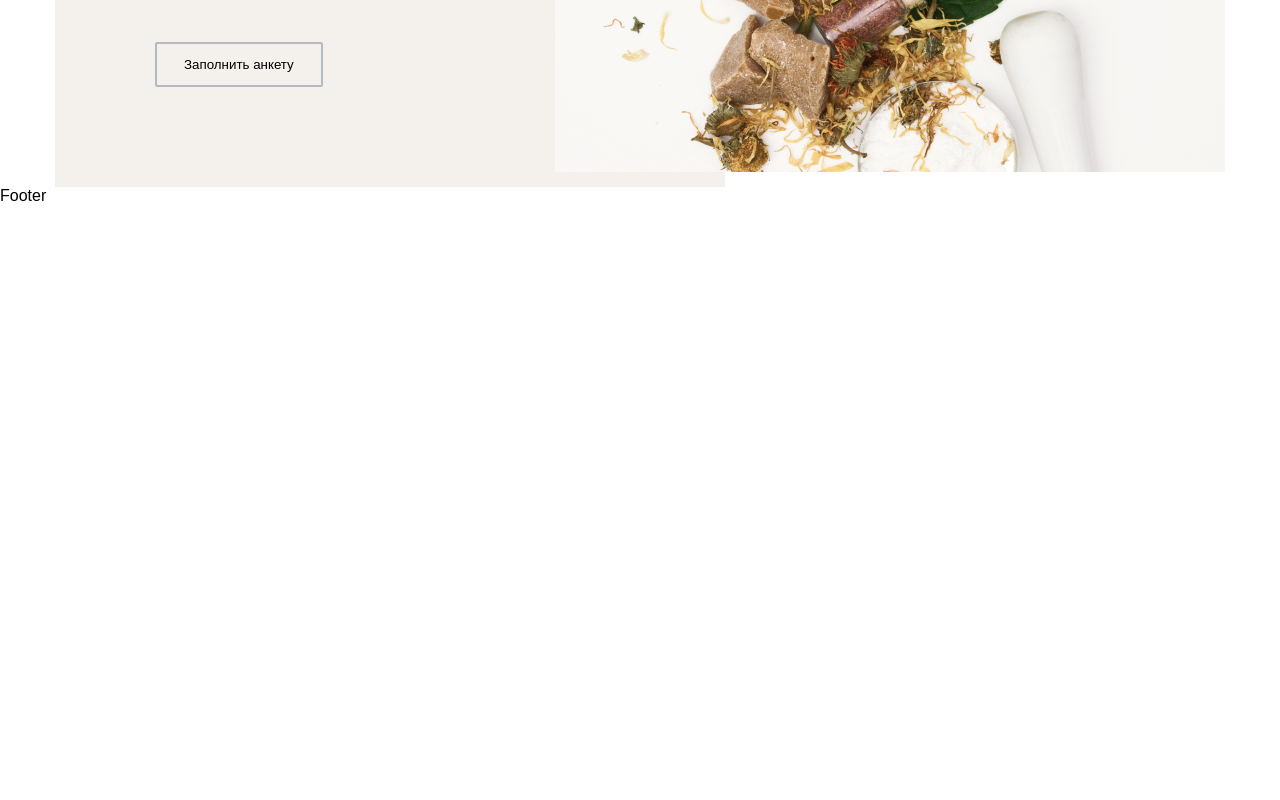
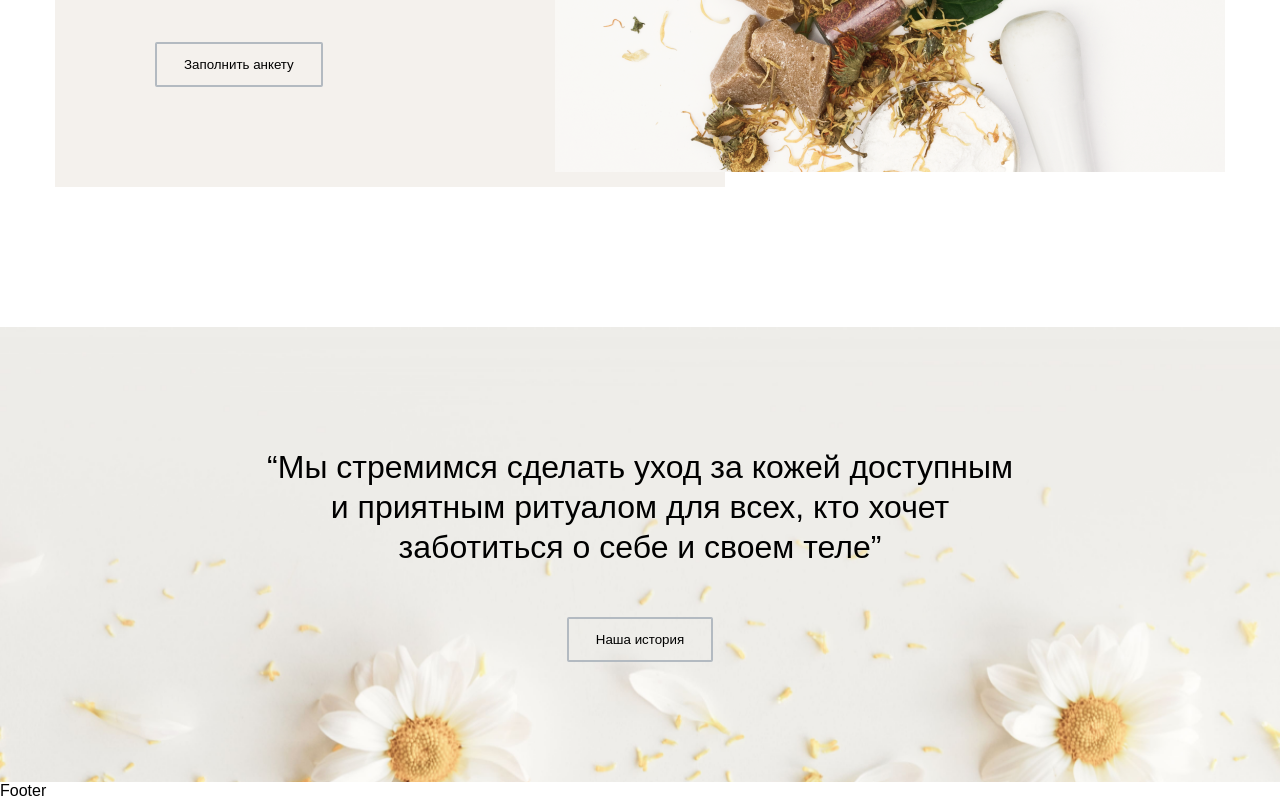
Before and after one commit to AlphaDevKz/maroon_shop-client, a React (Vite) app: page / in a window 1280 px wide. Shown: the part 2029-2829 px from the top of the page. Before the commit the page ends 2234 px from the top, so only its background shows below. Built offline with nearby package versions, Linux system fonts and the light colour scheme; a web font is replaced by a local one.

Commit message:
page/main add section
added history section

```diff
--- a/src/pages/Main/ui/Main.tsx
+++ b/src/pages/Main/ui/Main.tsx
@@ -3,6 +3,7 @@ import { Welcome } from './welcome/Welcome'
 import { Bestseller } from './bestselller'
 import { Banner } from './banner/Banner'
 import { Offer } from './offer/Offer'
+import { History } from './history/History'
 
 export const Main = () => {
    return (
@@ -11,6 +12,7 @@ export const Main = () => {
          <Bestseller />
          <Banner mode='more' />
          <Offer />
+         <History />
       </section>
    )
 }
--- /dev/null
+++ b/src/pages/Main/ui/history/History.module.scss
@@ -0,0 +1,27 @@
+.root {
+   margin-top: 140px;
+   padding: 120px 0;
+   background: no-repeat center url('../../../../assets/banner_2.png');
+   background-size: cover;
+}
+
+.history {
+   display: flex;
+   justify-content: center;
+}
+
+.content {
+   max-width: 761px;
+   text-align: center;
+
+   button {
+      margin-top: 50px;
+   }
+}
+
+.heading {
+   font-size: 32px;
+   font-style: normal;
+   font-weight: 500;
+   line-height: 125%;
+}
--- /dev/null
+++ b/src/pages/Main/ui/history/History.tsx
@@ -0,0 +1,23 @@
+import React from 'react'
+import { Button } from '../../../../shared/UI/button/Button'
+import { Wrapper } from '../../../../shared/UI/wrapper/Wrapper'
+
+import cs from './History.module.scss'
+
+export const History = () => {
+   return (
+      <section className={cs.root}>
+         <Wrapper>
+            <div className={cs.history}>
+               <div className={cs.content}>
+                  <h3 className={cs.heading}>
+                     “Мы стремимся сделать уход за кожей доступным и приятным ритуалом для всех, кто хочет заботиться о
+                     себе и своем теле”
+                  </h3>
+                  <Button>Наша история</Button>
+               </div>
+            </div>
+         </Wrapper>
+      </section>
+   )
+}
```
Also changed, not shown: src/assets/banner_2.png (added).
